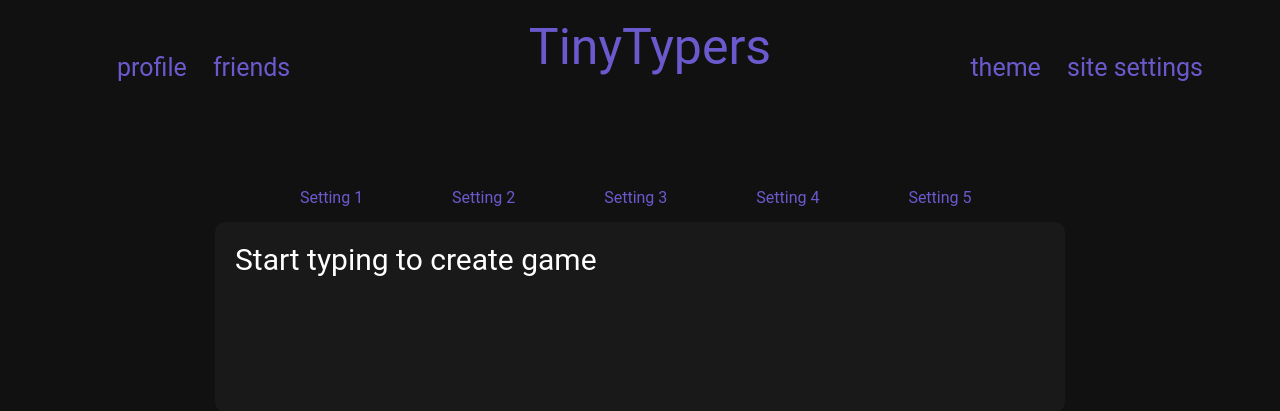
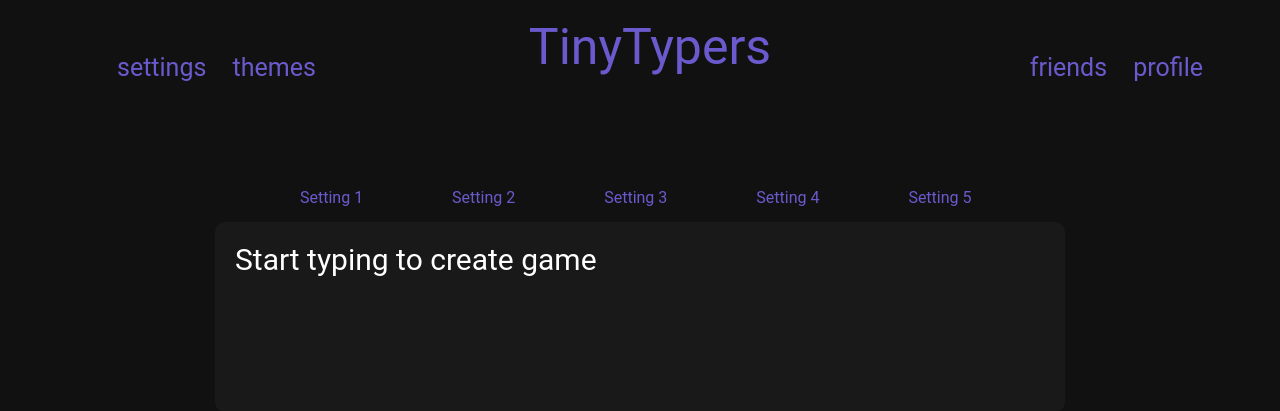
Before and after one commit to Its-Grimm/TinyTypers, a PHP site: page / in a window 1280 px wide. Shown: the top 411 px of the page. Run offline with PHP 8.4, Linux system fonts and the light colour scheme.

Commit message:
played around with graph and layout

```diff
--- a/index.php
+++ b/index.php
@@ -26,8 +26,8 @@ if (file_exists($fileExists)) {
       <header>
          <div class="leftMenus">
             <ul>
-               <li> profile </li>
-               <li> friends </li>
+               <li> settings </li>
+               <li> themes </li>
             </ul>
          </div>
 
@@ -37,8 +37,8 @@ if (file_exists($fileExists)) {
 
          <div class="rightMenus">
             <ul>
-               <li> theme </li>
-               <li> site settings </li>
+               <li> friends </li>
+               <li> profile </li>
             </ul>
          </div>
 
@@ -218,7 +218,8 @@ if (file_exists($fileExists)) {
                if (index >= input_array.length) {
                   if (char.classList.contains('extra_char')) {
                      char.remove();
-                  } else if (char.classList.contains('incorrect_char') || char.classList.contains('correct_char')) {
+                  }
+                  else if (char.classList.contains('incorrect_char') || char.classList.contains('correct_char')) {
                      char.classList.remove('incorrect_char');
                      char.classList.remove('correct_char');
                      charTyped -= 2;
@@ -232,14 +233,14 @@ if (file_exists($fileExists)) {
             let accuracy = ((charTyped - total_errors) / charTyped) * 100;
             accuracy_text.innerText = Math.round(accuracy) + "% acc";
 
-            //wpm display every 2 seconds
             wpm = (charTyped / 5) / (time_elapsed / 60);
 
-            if (wpm < 0){ //Fixes wpm going negative from deleted words
+            if (wpm < 0) { //Fixes wpm going negative from deleted words
                wpm = 0;
             }
 
-            if (time % 2 === 0 || time === 0 || time === 1) {
+            //wpm display every 2 seconds
+            if (time % 2 === 0) {
                wpm_text.innerText = Math.round(wpm) + " wpm";
                wpmOverInterval[i] = wpm;
                i++;
@@ -287,13 +288,12 @@ if (file_exists($fileExists)) {
 
          function makeGraph() {
             let totalTime = max_TIME;
-            // let intervals = totalTime/(totalTime/15);  //If 2 second grab time @ totalTime/10 game time (30s), there would be 10 points on graph (2/ (30/10)) == 15
-            let countUp = 0;                              //If 2 second grab time @ totalTime/10 game time (60s), there would be 10 points on graph (2/ (60/10)) == 15
-            let countUpVal = totalTime/15;
+            let countUp = 0;
+            let countUpVal = totalTime / 15;
             let xValCount = [];
 
             // Divides total time into 10 points on the graph for tracking wpm over the course of the test
-            for (let count=0; count<=15; count++){
+            for (let count = 0; count <= 15; count++) {
                xValCount[count] = countUp;
                countUp += countUpVal; //Ensures we always have 15 points, no matter the time chosen
             }
@@ -312,10 +312,7 @@ if (file_exists($fileExists)) {
                   legend: { display: false }
                }
             });
-
          }
-
-
       </script>
    </div>
 </body>
```
